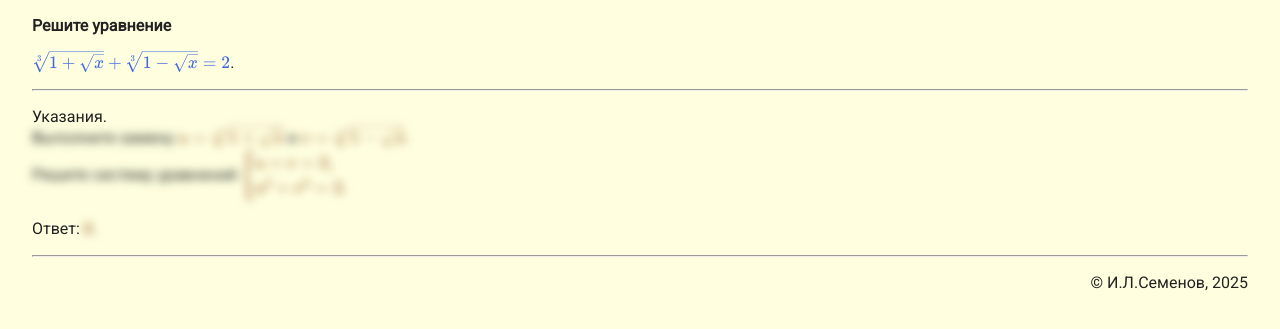
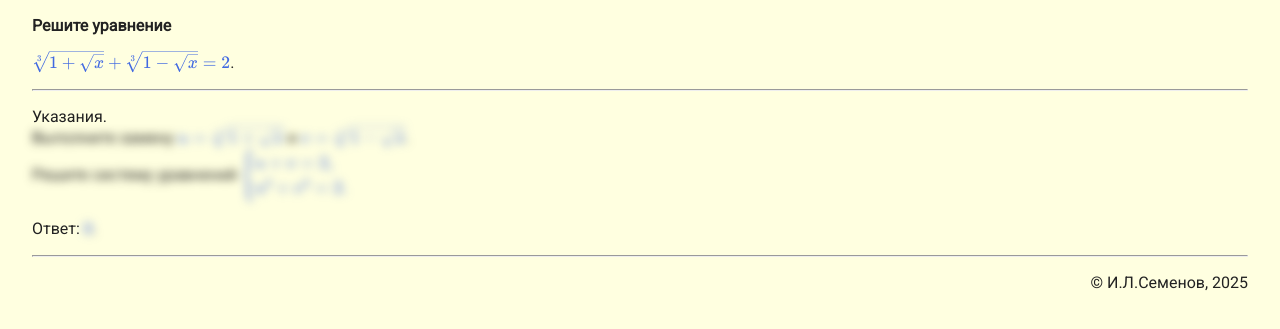
Before and after one commit to igorlsemenov/math, a Jekyll site: the page built from алгебра/сканави/6.037.md, in a window 1280 px wide. Shown: the top 329 px of the page. Built offline with Jekyll 4.4.1, drawn with Linux system fonts in a browser that asks for light colours.

Commit message:
Update default.html

```diff
--- a/_layouts/default.html
+++ b/_layouts/default.html
@@ -47,7 +47,6 @@
       }
       a { font-style: italic; font-size: 90%; }
       .katex { color: RoyalBlue; font-size: 1.1em !important; }
-      .blured .katex { color: SaddleBrown; }
       .footer { text-align: end; }
     </style>
   </head>
```
